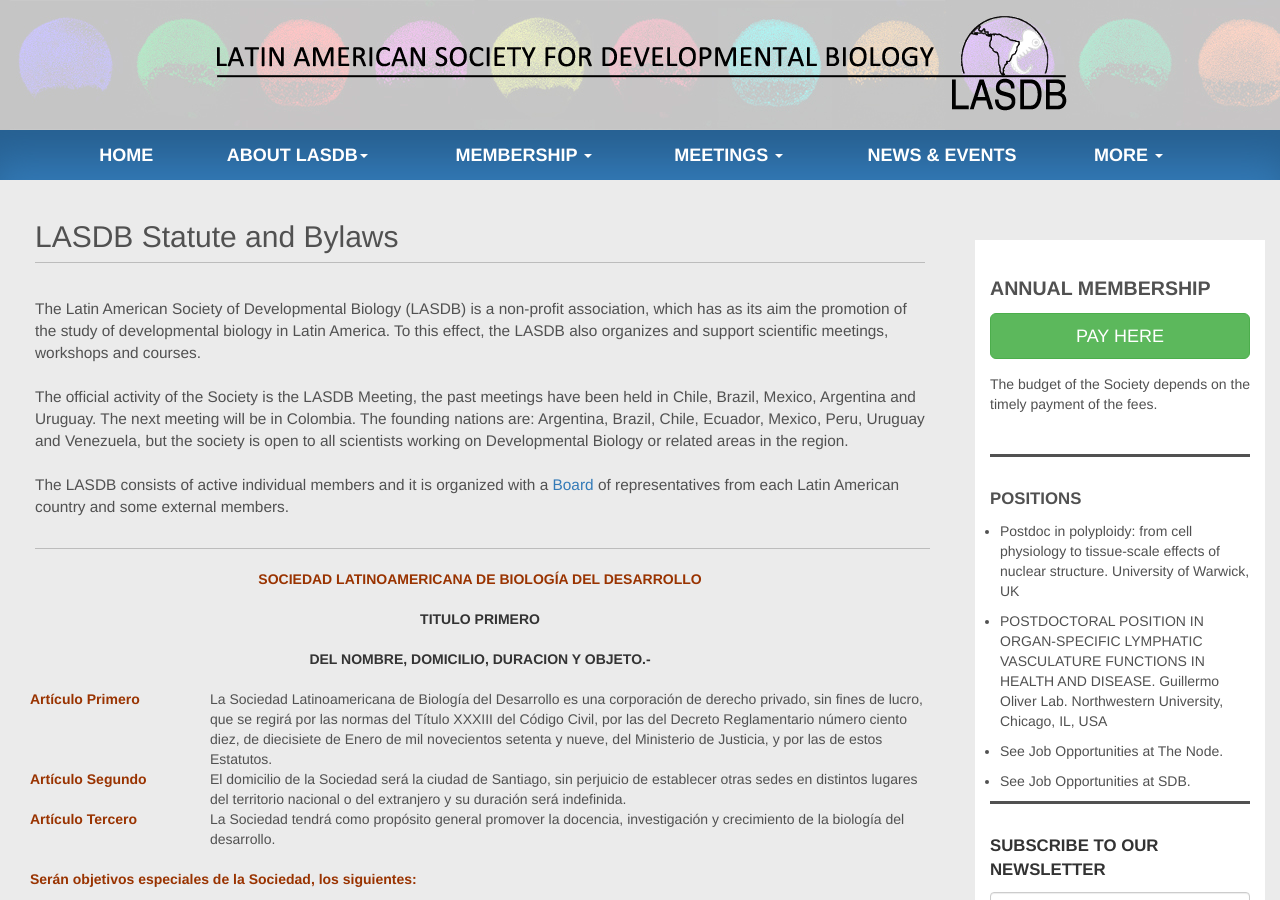
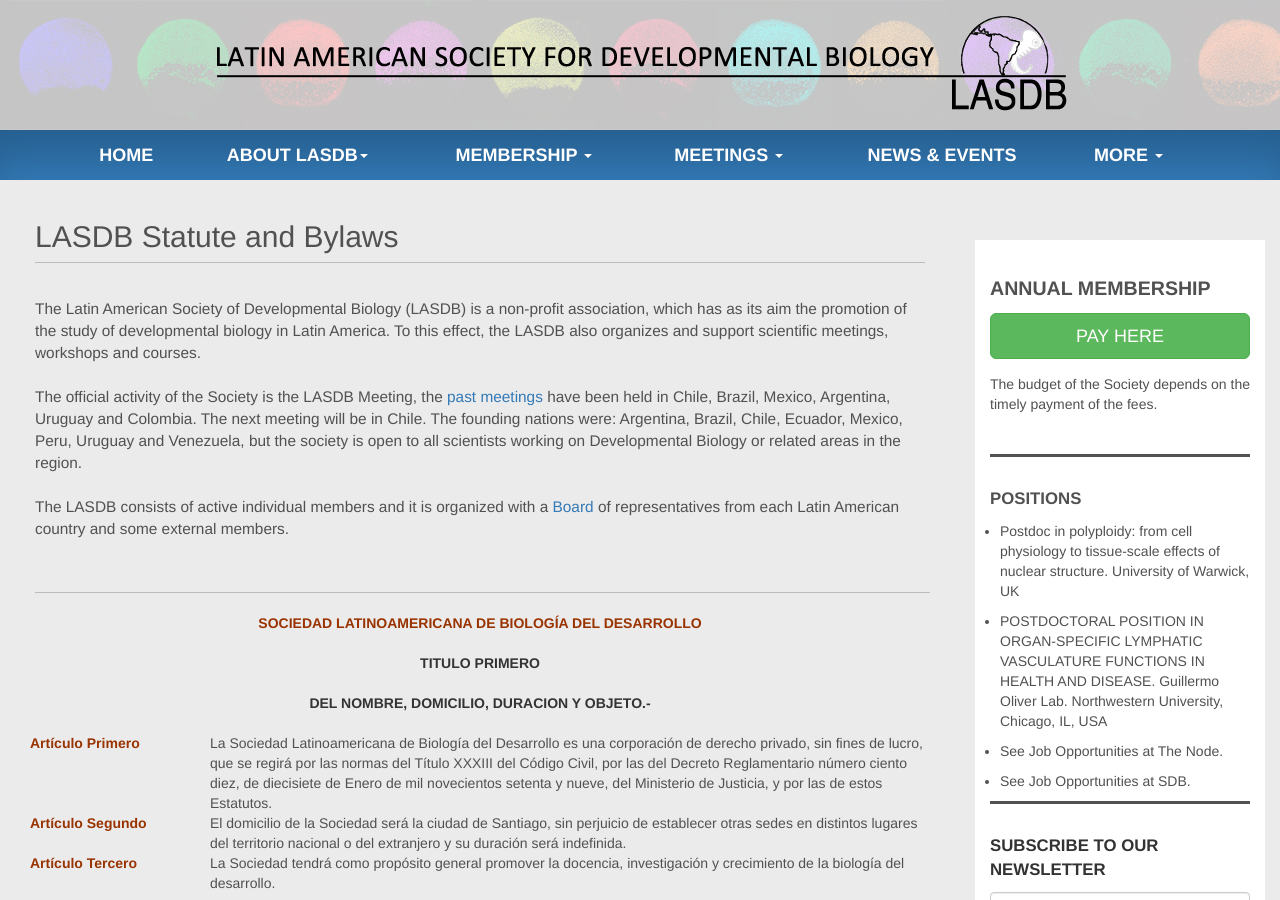
Before and after one commit to lasdb/lasdb.github.io, a Jekyll site: the page built from pages/statute.html, in a window 1280 px wide and 900 px high. Built offline with Jekyll 4.4.1, drawn with Linux system fonts in a browser that asks for light colours; nearby versions of some CDN libraries.

Commit message:
Update statute.html

```diff
--- a/pages/statute.html
+++ b/pages/statute.html
@@ -8,8 +8,10 @@
     <div class="panel-body">
         <p id="statute-into">The Latin American Society of Developmental Biology (LASDB) is a non-profit association, which has as its aim the promotion of the study of developmental biology in Latin America.
             To this effect, the LASDB also organizes and support scientific meetings, workshops and courses.  <br> <br>
-            The official activity of the Society is the LASDB Meeting, the past meetings have been held in Chile, Brazil, Mexico, Argentina and Uruguay.  The next meeting will be in Colombia. The founding nations are: Argentina, Brazil, Chile, Ecuador, Mexico, Peru, Uruguay and Venezuela, but the society is open to all scientists working on Developmental Biology or related areas in the region. <br><br>
-            The LASDB consists of active individual members and it is organized with a <a href="board.html"> Board </a> of representatives from each Latin American country and some external members.
+            The official activity of the Society is the LASDB Meeting, the <a href="previous-meetings.html" target="_blank">past meetings</a> have been held in Chile, Brazil, Mexico, Argentina, Uruguay and Colombia.  The next meeting will be in Chile. The founding nations were: Argentina, Brazil, Chile, Ecuador, Mexico, Peru, Uruguay and Venezuela, but the society is open to all scientists working on Developmental Biology or related areas in the region. <br><br>
+            The LASDB consists of active individual members and it is organized with a <a href="board.html" target="_blank">Board</a> of representatives from each Latin American country and some external members.<br><br>
+
+
         </p>
         <div class="xg_module">
 <div class="xg_module_body wpage">
```
